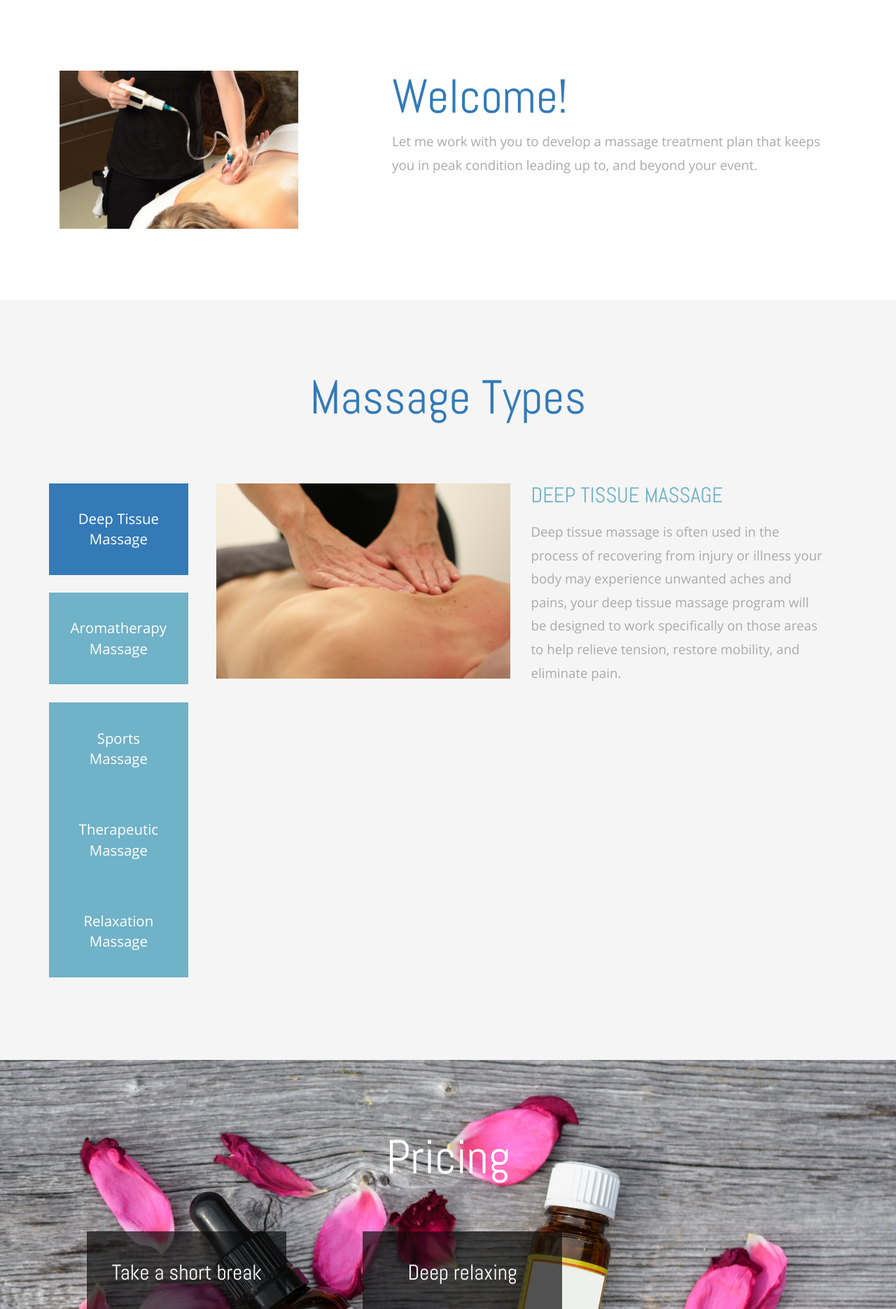
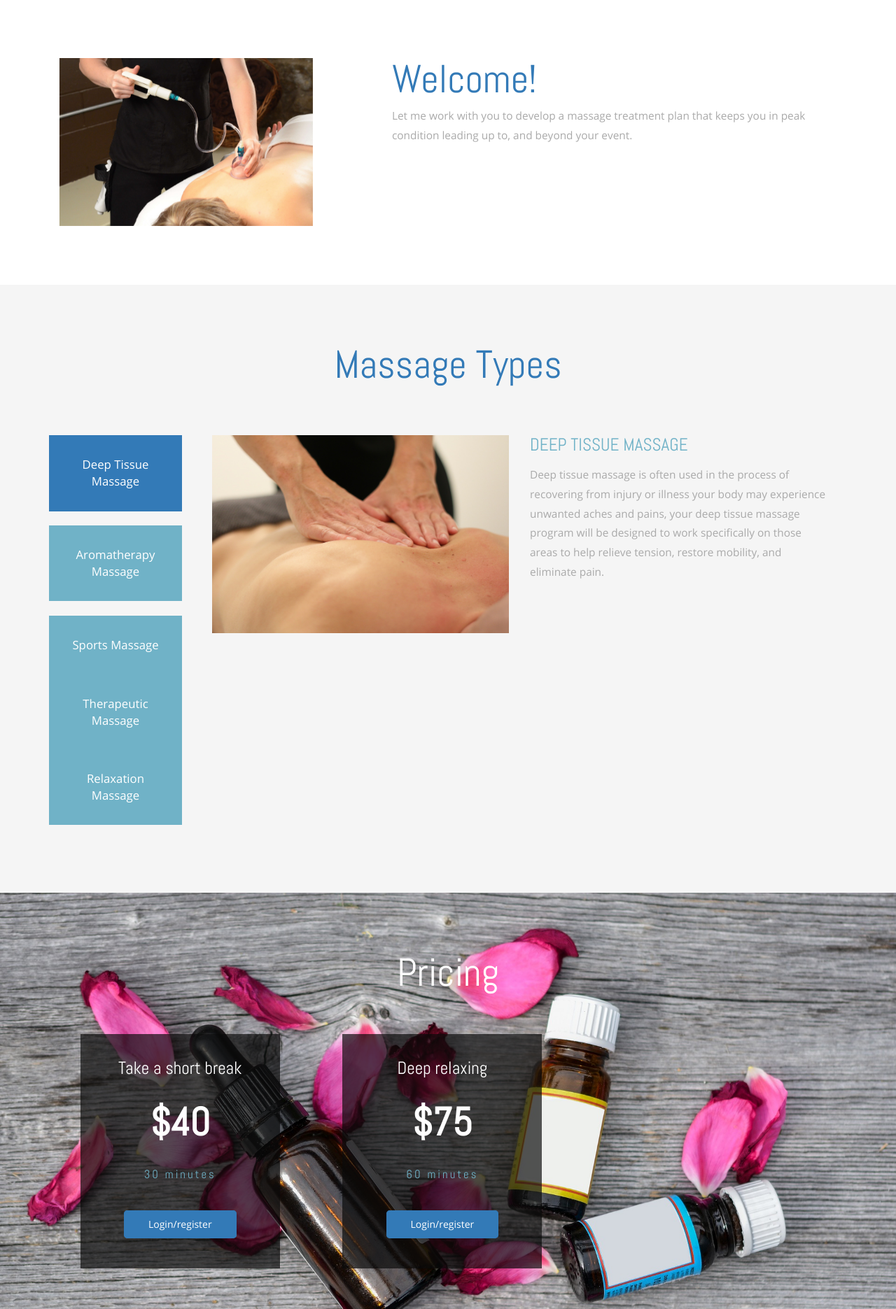
Before and after one commit to zwsnail/comp606A1P2, a PHP site: page / in a window 1280 px wide. Shown: the part 751-2622 px from the top of the page at 70% size. Run offline with PHP 8.4, Linux system fonts and the light colour scheme.

Commit message:
Update style.css
set font size

```diff
--- a/css/style.css
+++ b/css/style.css
@@ -10,7 +10,6 @@
 	margin:0;
 	font-family: 'OpenSans-Regular';
     background: #fff;
-    font-size: 17px;
 }
 .error {
     color: red;
```
